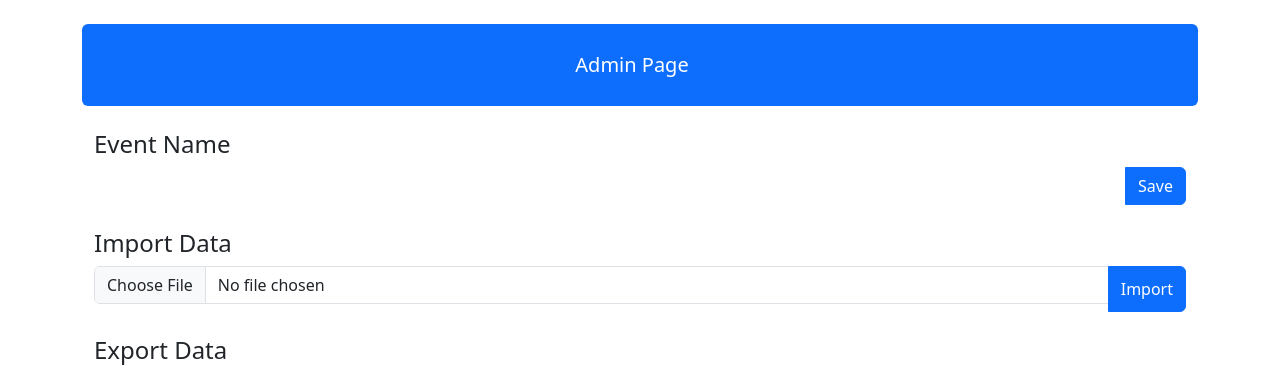
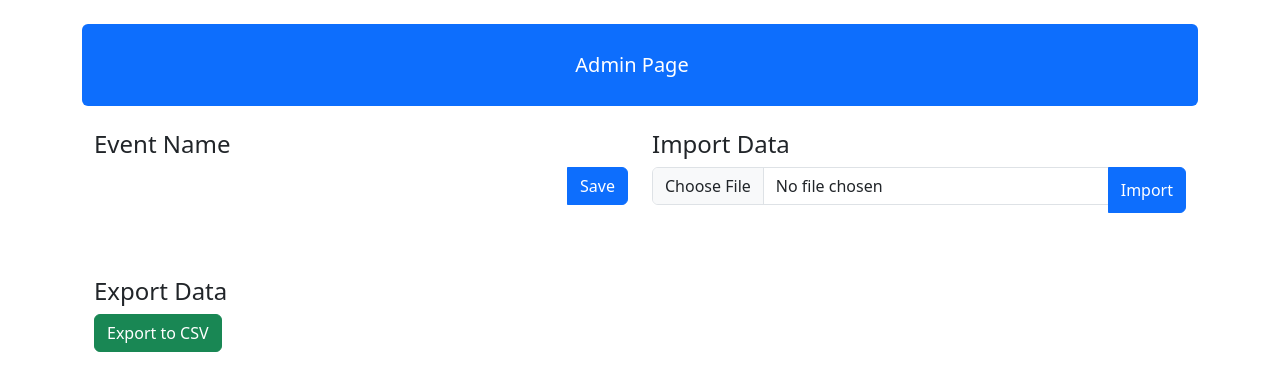
Before and after one commit to aaghash17/archery_scoresheet, a React (Vite) app: page /#/admin in a window 1280 px wide. Shown: the top 367 px of the page. Built offline with nearby package versions, Linux system fonts and the light colour scheme; no server answers; the database is empty.

Commit message:
Some UI changes

```diff
--- a/src/pages/Admin.jsx
+++ b/src/pages/Admin.jsx
@@ -35,16 +35,20 @@
             </span>
           </div>
         </nav>
+
         <div className="container mt-4">
-          <EventNameAdmin />
-        </div>
-        <div className="container mt-4">
-          <ImportCSV onImport={handleImport} />
+          <div className="row">
+            <div className="col-md-6 mb-4">
+              <EventNameAdmin />
+            </div>
+            <div className="col-md-6 mb-4">
+              <ImportCSV onImport={handleImport} />
+            </div>
+          </div>
         </div>
         <div className="container mt-4">
           <ExportCSV data={data} />
         </div>
-
         <DBTable />
       </div>
     </>
```
